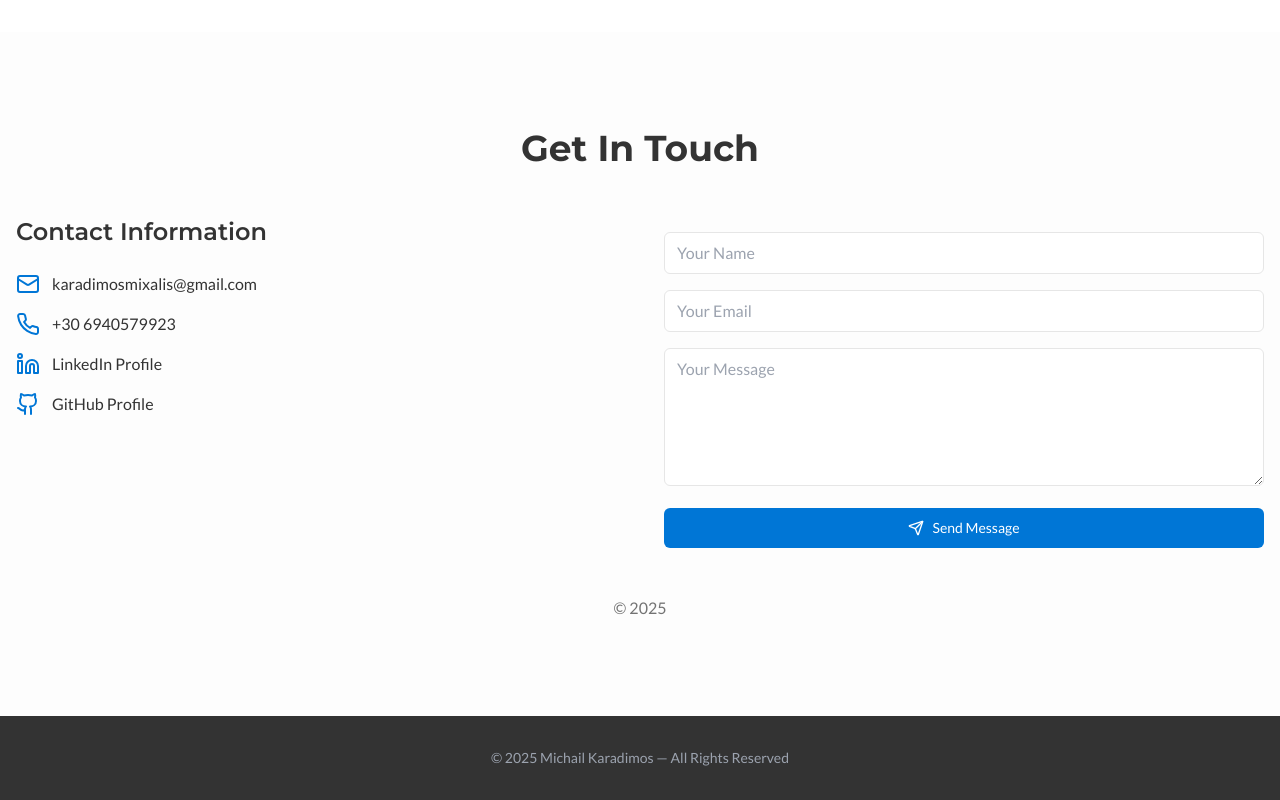
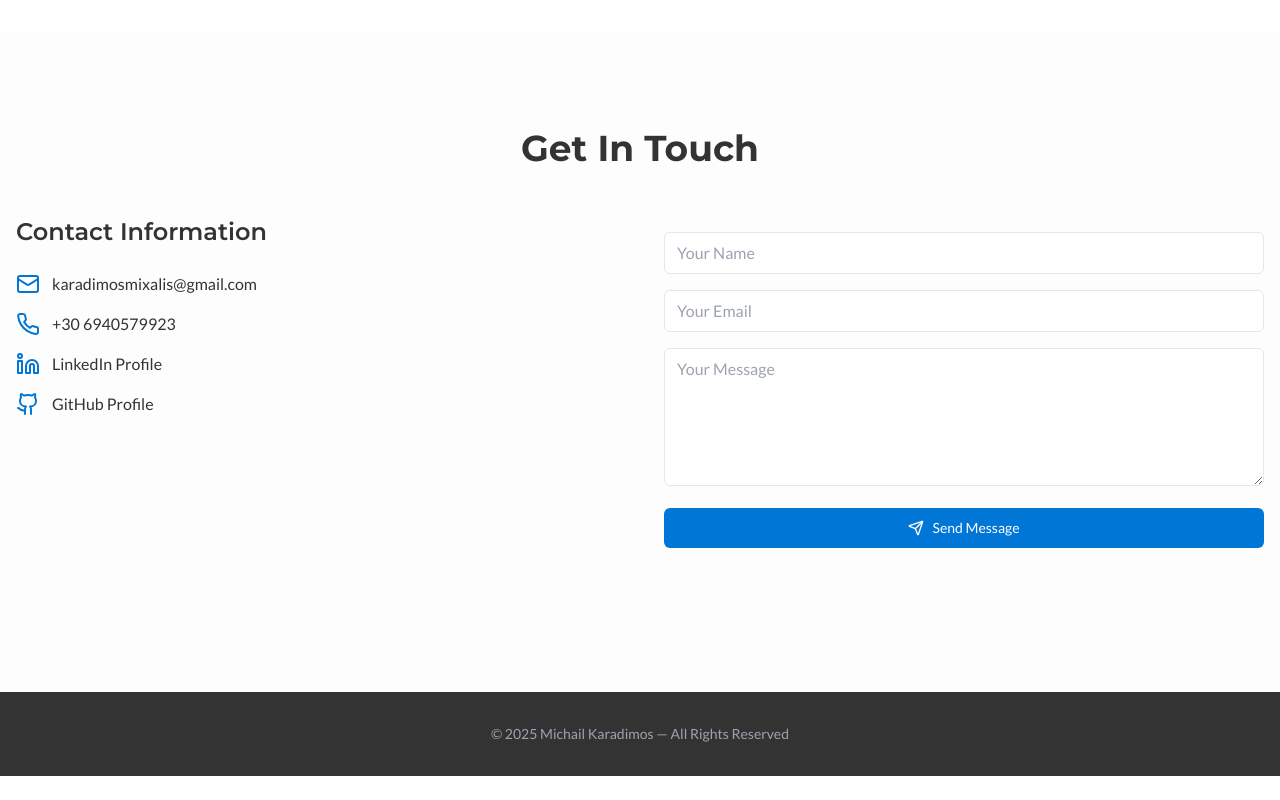
Before and after one commit to MKaradimos/devfolio-booster, a React (Vite) app: page / in a window 1280 px wide. Shown: the part 3315-4115 px from the top of the page. After the commit the page ends 4091 px from the top, so only its background shows below. Built offline with nearby package versions, Linux system fonts and the light colour scheme; the HTML template or start-up script is replaced by a standard one.

Commit message:
change bio

```diff
--- a/src/components/Contact.tsx
+++ b/src/components/Contact.tsx
@@ -99,7 +99,7 @@ const Contact = () => {
         </div>
       </div>
 
-      <p className="text-center text-muted-foreground mt-12">© 2025</p>
+      <p className="text-center text-muted-foreground mt-12"></p>
     </section>
   );
 };
```
